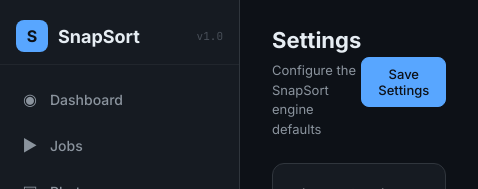
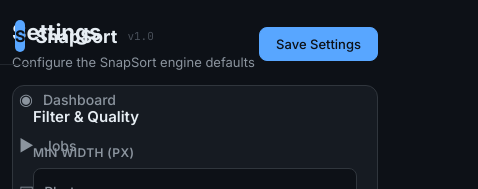
Before and after one commit to Rediwed/SnapSort, a React (Vite) app in the folder frontend/: page /settings in a window 390 px wide. Shown: the top 189 px of the page, 478 px wide, since content can reach past the window. Built offline with nearby package versions, Linux system fonts and the light colour scheme; no server answers; the HTML template or start-up script is replaced by a standard one.

Commit message:
Responsive layout: settings grid, remove maxWidth caps, media queries for tablet/mobile

```diff
--- a/frontend/src/index.css
+++ b/frontend/src/index.css
@@ -939,3 +939,69 @@ td .badge.cyan {
   margin-top: 4px;
   line-height: 1.4;
 }
+
+/* ================================================================== */
+/*  Settings — responsive grid                                         */
+/* ================================================================== */
+
+.settings-grid {
+  display: grid;
+  grid-template-columns: repeat(auto-fill, minmax(420px, 1fr));
+  gap: 20px;
+  align-items: start;
+}
+
+/* ================================================================== */
+/*  Responsive breakpoints                                             */
+/* ================================================================== */
+
+/* Tablets / narrow windows */
+@media (max-width: 1024px) {
+  :root {
+    --sidebar-width: 200px;
+  }
+  .page-header { padding: 20px 20px 0; }
+  .page-body   { padding: 20px 20px 32px; }
+
+  .settings-grid {
+    grid-template-columns: 1fr;
+  }
+}
+
+/* Small screens / phones */
+@media (max-width: 768px) {
+  :root {
+    --sidebar-width: 0px;
+  }
+  .sidebar {
+    transform: translateX(-100%);
+  }
+  .main-content {
+    margin-left: 0;
+  }
+  .page-header { padding: 16px 12px 0; }
+  .page-body   { padding: 12px 12px 24px; }
+
+  .stat-grid {
+    grid-template-columns: repeat(auto-fill, minmax(140px, 1fr));
+    gap: 10px;
+  }
+
+  .settings-grid {
+    grid-template-columns: 1fr;
+  }
+
+  .photos-filter-bar {
+    flex-direction: column;
+    align-items: stretch;
+  }
+  .photos-filter-bar .form-select {
+    width: 100%;
+    min-width: unset;
+  }
+
+  .modal {
+    width: 96%;
+    max-height: 90vh;
+  }
+}
--- a/frontend/src/pages/Benchmarks.jsx
+++ b/frontend/src/pages/Benchmarks.jsx
@@ -91,7 +91,7 @@ export default function Benchmarks() {
 
       <div className="page-body">
         {/* Config card */}
-        <div className="card mb-16" style={{ maxWidth: 600 }}>
+        <div className="card mb-16">
           <div className="card-header"><h3>Benchmark Configuration</h3></div>
           <div className="flex gap-12">
             <div className="form-group" style={{ flex: 1 }}>
--- a/frontend/src/pages/Settings.jsx
+++ b/frontend/src/pages/Settings.jsx
@@ -104,8 +104,9 @@ export default function Settings() {
       </div>
 
       <div className="page-body">
+        <div className="settings-grid">
         {/* ── Filter & Quality ─────────────────────────────── */}
-        <div className="card" style={{ maxWidth: 600 }}>
+        <div className="card">
           <div className="card-header"><h3>Filter &amp; Quality</h3></div>
           {settingsMeta.map((s) => (
             <div className="form-group" key={s.key}>
@@ -134,7 +135,7 @@ export default function Settings() {
         </div>
 
         {/* ── Performance ──────────────────────────────────── */}
-        <div className="card" style={{ maxWidth: 600, marginTop: 20 }}>
+        <div className="card">
           <div className="card-header"><h3>Performance</h3></div>
 
           {/* Profile selector */}
@@ -283,7 +284,7 @@ export default function Settings() {
         </div>
 
         {/* ── File Formats ─────────────────────────────────── */}
-        <div className="card" style={{ maxWidth: 600, marginTop: 20 }}>
+        <div className="card">
           <div className="card-header flex justify-between items-center">
             <h3>File Formats</h3>
             <button className="btn sm" onClick={resetExts}>Reset Defaults</button>
@@ -313,6 +314,7 @@ export default function Settings() {
             <button className="btn sm" onClick={addExt}>Add</button>
           </div>
         </div>
+        </div>
       </div>
     </>
   );
```
